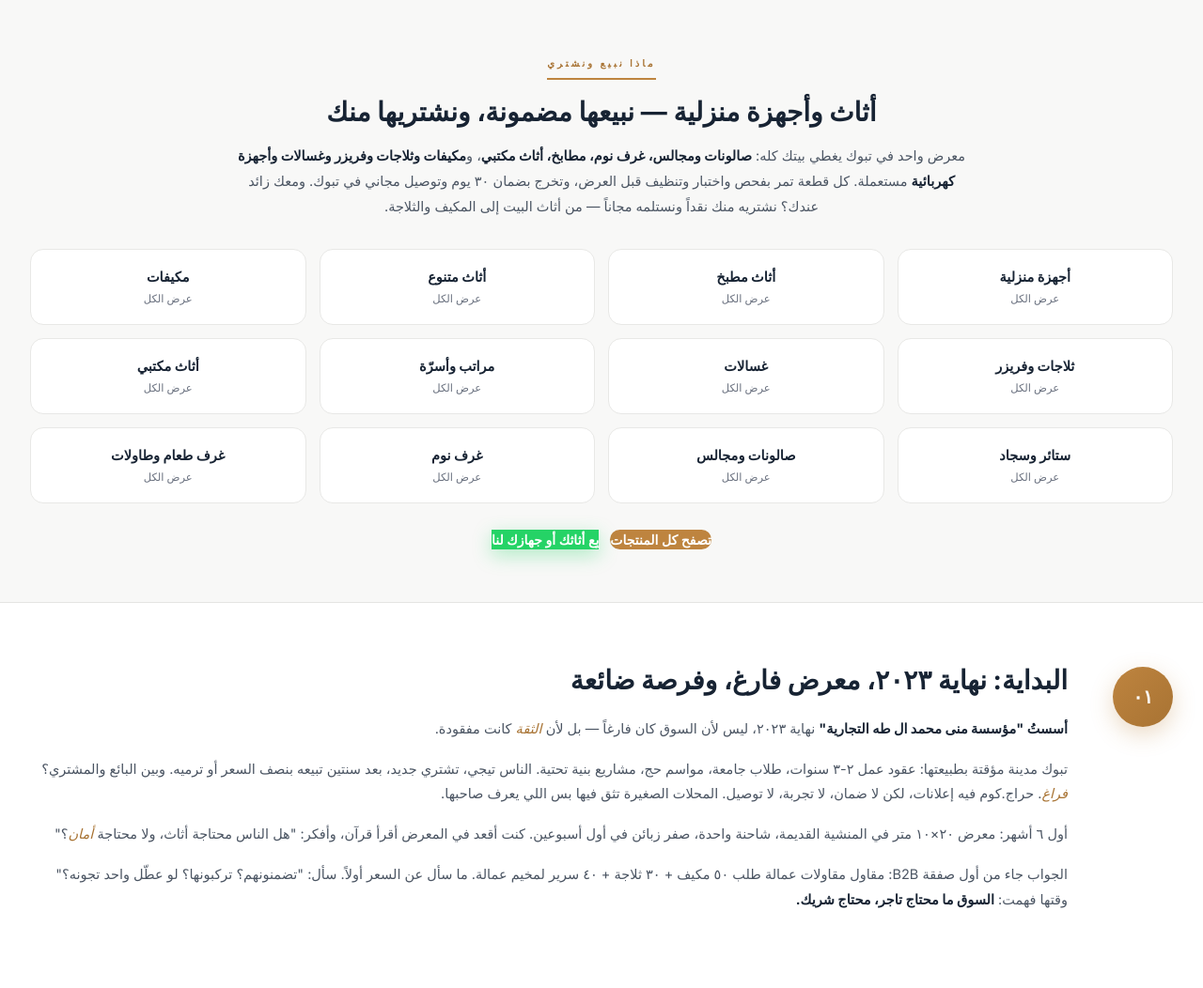
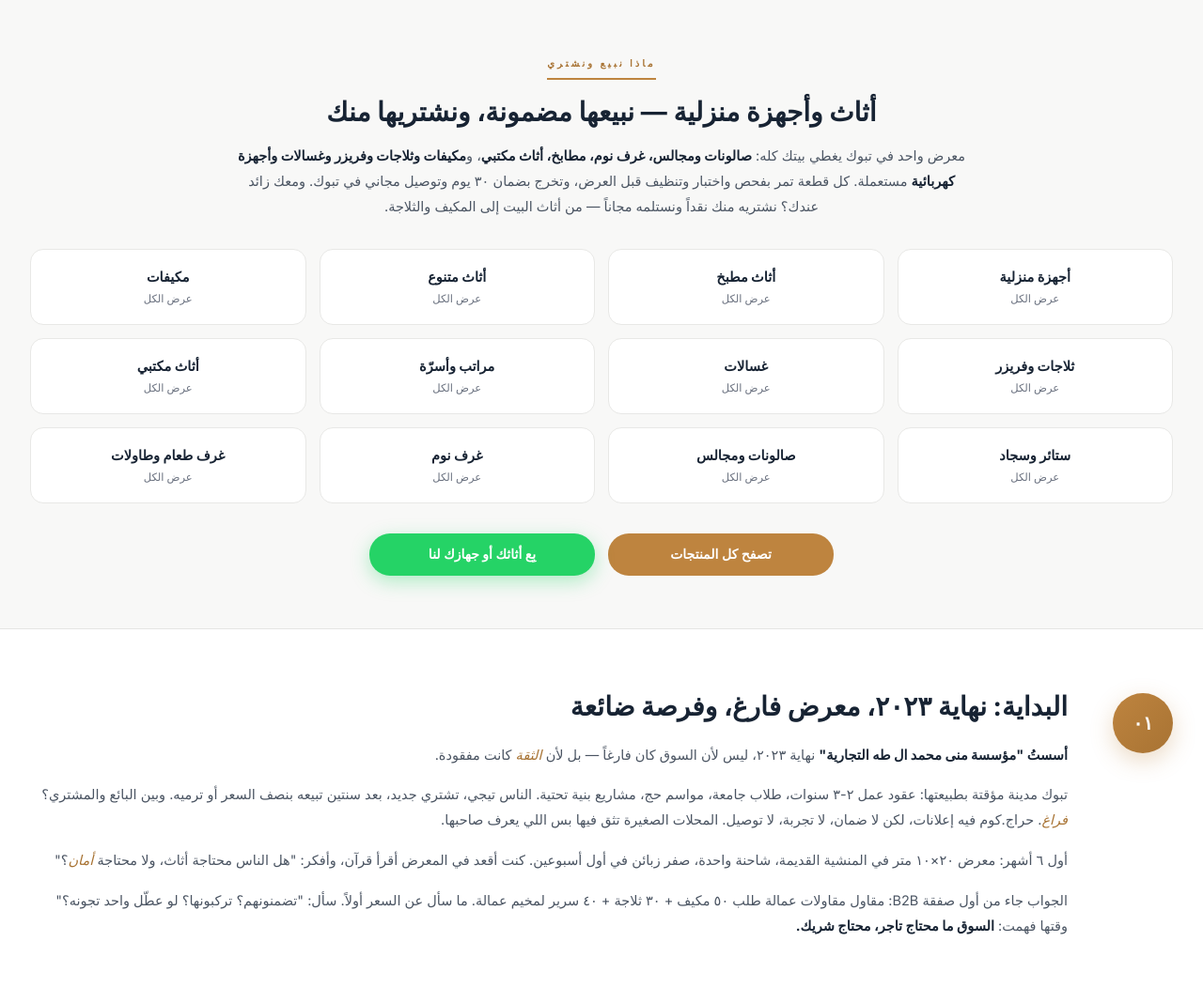
Before and after one commit to tanmoymondal1312/TabukHarajFurniture, a Django app: page /about/ in a window 1280 px wide. Shown: the part 510-1562 px from the top of the page at 94% size. Run offline with Django 5.2, Linux system fonts and the light colour scheme; data comes from the database, SQL or seed files in the repository; data that the repository does not hold is empty.

Commit message:
Fix About catalog buttons and add CSS cache buster

```diff
--- a/static/css/main.css
+++ b/static/css/main.css
@@ -2360,8 +2360,22 @@ body.no-scroll {
   display: flex;
   flex-wrap: wrap;
   justify-content: center;
-  gap: 12px;
-  margin-top: 28px;
+  gap: 14px;
+  margin-top: 32px;
+}
+
+.about-catalog__actions .btn {
+  min-width: 240px;
+  padding: 14px 30px;
+  font-size: 14px;
+  line-height: 1.2;
+  border-radius: var(--radius-cta);
+  transition: transform 0.18s ease, box-shadow 0.18s ease, background-color 0.18s ease;
+}
+
+.about-catalog__actions .btn:hover {
+  transform: translateY(-2px);
+  box-shadow: 0 10px 28px rgba(0, 0, 0, 0.16);
 }
 
 /* Chapter Sections */
--- a/templates/base.html
+++ b/templates/base.html
@@ -58,7 +58,7 @@
   <link rel="dns-prefetch" href="https://maps.googleapis.com">
   <link rel="dns-prefetch" href="https://www.google.com">
 
-  <link rel="stylesheet" href="{% static 'css/main.css' %}">
+  <link rel="stylesheet" href="{% static 'css/main.css' %}?v=20261002">
 
   <!-- JSON-LD Structured Data: Organization + LocalBusiness + WebSite + SearchAction -->
   <script type="application/ld+json">
```
